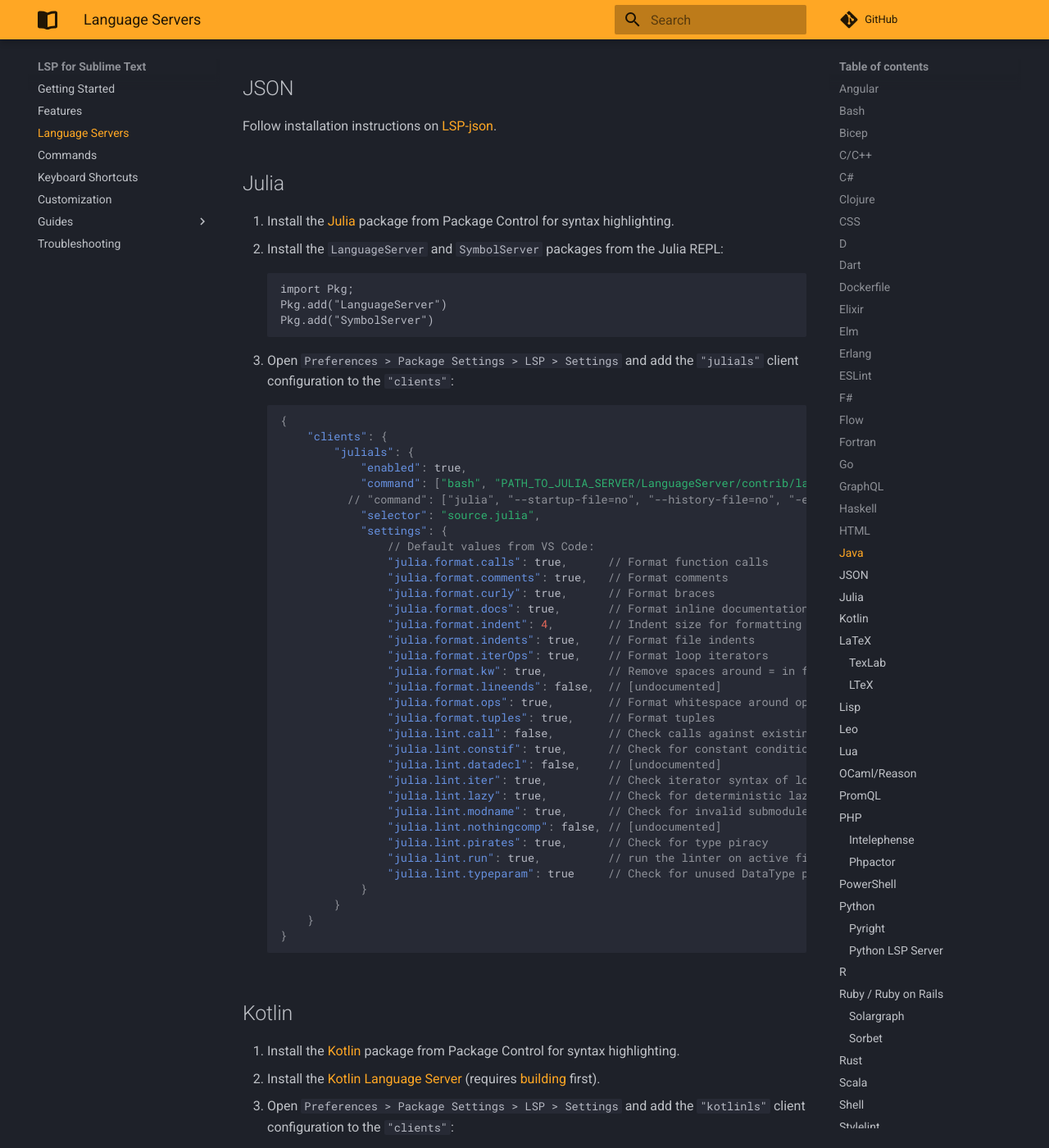
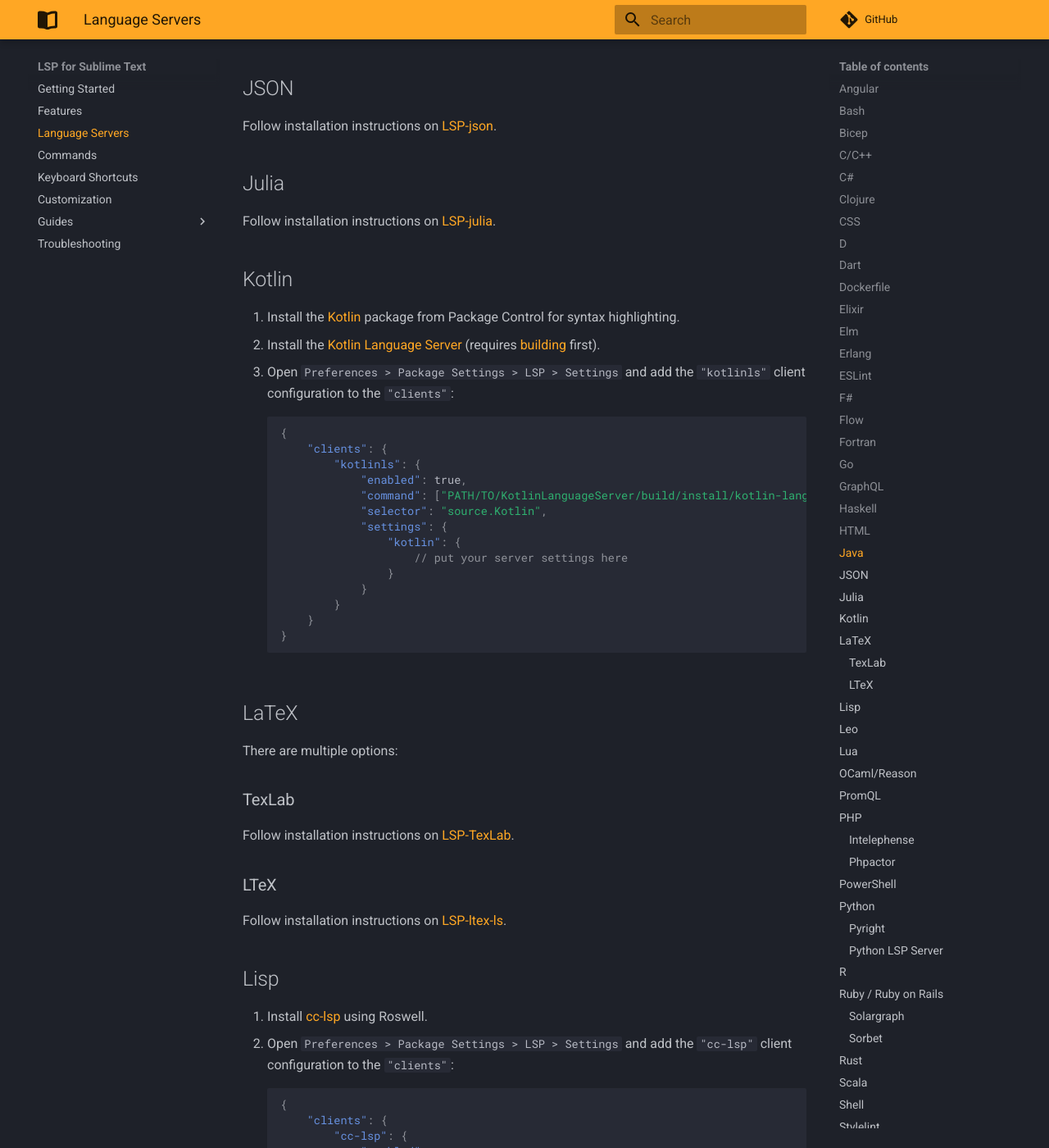
Before and after one commit to sublimelsp/LSP, an MkDocs documentation site: the page built from docs/src/language_servers.md, in a window 1280 px wide and 1400 px high, scrolled down 5770 px. Shown: the whole window at 82% size. Built offline with MkDocs 1.6.1 and Material for MkDocs 9.7.7, drawn with Linux system fonts in a browser that asks for light colours; comment, search, counter and statistics services are not loaded.

Commit message:
Update docs for Julia language server

````diff
--- a/docs/src/language_servers.md
+++ b/docs/src/language_servers.md
@@ -227,51 +227,7 @@
 
 ## Julia
 
-1. Install the [Julia](https://packagecontrol.io/packages/Julia) package from Package Control for syntax highlighting.
-2. Install the `LanguageServer` and `SymbolServer` packages from the Julia REPL:
-
-        import Pkg;
-        Pkg.add("LanguageServer")
-        Pkg.add("SymbolServer")
-
-3. Open `Preferences > Package Settings > LSP > Settings` and add the `"julials"` client configuration to the `"clients"`:
-
-    ```json
-    {
-        "clients": {
-            "julials": {
-                "enabled": true,
-                "command": ["bash", "PATH_TO_JULIA_SERVER/LanguageServer/contrib/languageserver.sh"], // on Linux/macOS
-              // "command": ["julia", "--startup-file=no", "--history-file=no", "-e", "using Pkg; using LanguageServer; using LanguageServer.SymbolServer; env_path=dirname(Pkg.Types.Context().env.project_file); server=LanguageServer.LanguageServerInstance(stdin,stdout,false,env_path); run(server)"], // on Windows
-                "selector": "source.julia",
-                "settings": {
-                    // Default values from VS Code:
-                    "julia.format.calls": true,      // Format function calls
-                    "julia.format.comments": true,   // Format comments
-                    "julia.format.curly": true,      // Format braces
-                    "julia.format.docs": true,       // Format inline documentation
-                    "julia.format.indent": 4,        // Indent size for formatting
-                    "julia.format.indents": true,    // Format file indents
-                    "julia.format.iterOps": true,    // Format loop iterators
-                    "julia.format.kw": true,         // Remove spaces around = in function keywords
-                    "julia.format.lineends": false,  // [undocumented]
-                    "julia.format.ops": true,        // Format whitespace around operators
-                    "julia.format.tuples": true,     // Format tuples
-                    "julia.lint.call": false,        // Check calls against existing methods (experimental)
-                    "julia.lint.constif": true,      // Check for constant conditionals of if statements
-                    "julia.lint.datadecl": false,    // [undocumented]
-                    "julia.lint.iter": true,         // Check iterator syntax of loops
-                    "julia.lint.lazy": true,         // Check for deterministic lazy boolean operators
-                    "julia.lint.modname": true,      // Check for invalid submodule names
-                    "julia.lint.nothingcomp": false, // [undocumented]
-                    "julia.lint.pirates": true,      // Check for type piracy
-                    "julia.lint.run": true,          // run the linter on active files
-                    "julia.lint.typeparam": true     // Check for unused DataType parameters
-                }
-            }
-        }
-    }
-    ```
+Follow installation instructions on [LSP-julia](https://github.com/sublimelsp/LSP-julia).
 
 ## Kotlin
 
````
